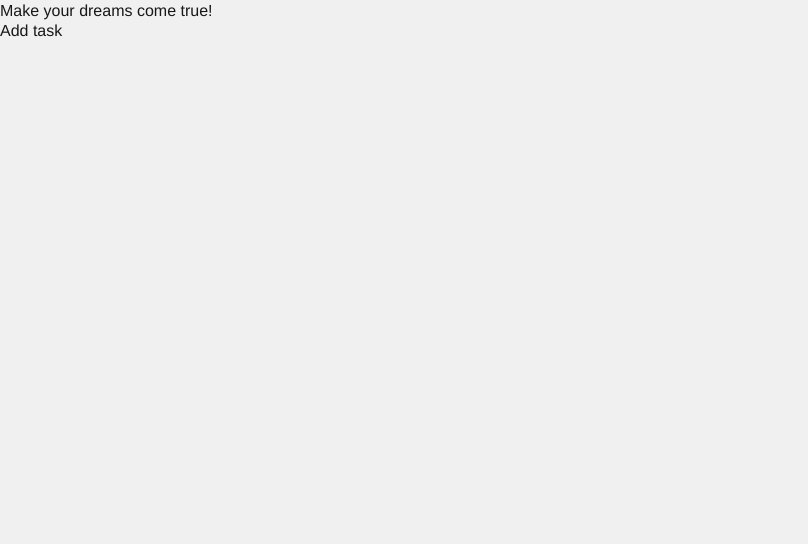
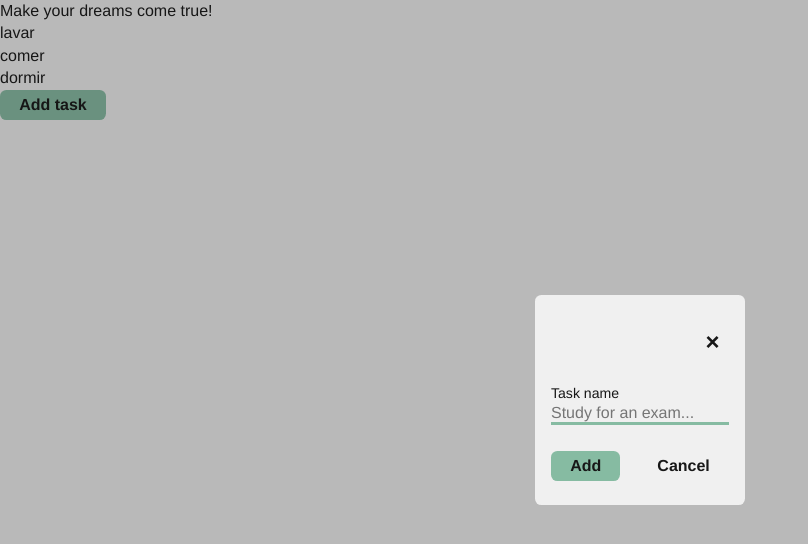
Before and after one commit to AlexRubenPumari/react-to-do-list, a React (Vite) app: page / in a window 1280 px wide. Both pictures are taken after a click on the button "Add task". Shown: the top 544 px of the page, without its empty margins (0-808 px from the left). Built offline with nearby package versions, Linux system fonts and the light colour scheme.

Commit message:
[Add] Create Modal and Prompt components

```diff
--- a/src/App.jsx
+++ b/src/App.jsx
@@ -1,17 +1,37 @@
+import useModal from './hooks/useModal.js'
+import Modal from './components/Modal.jsx'
+import Prompt from './components/Prompt.jsx'
 import './styles/App.css'
 
 export default function App() {
+  const { isModal, openModal, closeModal } = useModal()
+  const tasks = ['lavar', 'comer', 'dormir']
+
   return (
     <>
       <h1>Make your dreams come true!</h1>
-      <div>
-
+      <div className='TasksContainer'>
+      {
+        tasks.map(task => <p>{task}</p>)
+      }
+        <button
+          className='ButtonPpal'
+          onClick={openModal}
+          >
+          Add task
+        </button>
       </div>
-      <button
-        onClick={() => alert('Alert')}
-      >
-        Add task
-      </button>
+      {
+        isModal && (
+          <Modal toClose={closeModal}>
+            <Prompt
+              label='Task name'
+              placeholder='Study for an exam...'
+              toCancel={closeModal}
+            />
+          </Modal>
+        )
+      }
     </>
   )
 }
--- /dev/null
+++ b/src/components/Modal.jsx
@@ -0,0 +1,12 @@
+export default function Modal ({ children, toClose }) {
+  return (
+    <div className='Modal__overlay'>
+      <div className='Modal'>
+        <button className='Modal__btn' onClick={toClose}>
+          ×
+        </button>
+        <div className='Modal__body'>{children}</div>
+      </div>
+    </div>
+  )
+}
--- /dev/null
+++ b/src/components/Prompt.jsx
@@ -0,0 +1,12 @@
+export default function Prompt ({ label, placeholder, toAction, toCancel }) {
+  return (
+    <>
+      <label className='Prompt__label'>{label}</label>
+      <input className='Prompt__input' placeholder={placeholder} autoFocus/>
+      <div className='Prompt__buttons'>
+        <button onClick={toAction} className='ButtonPpal'>Add</button>
+        <button onClick={toCancel} className='ButtonSec'>Cancel</button>
+      </div>
+    </>
+  )
+}
--- /dev/null
+++ b/src/hooks/useModal.js
@@ -0,0 +1,9 @@
+import { useState } from 'react'
+
+export default function useModal () {
+  const [isModal, setIsModal] = useState(false)
+  const openModal = () => setIsModal(true)
+  const closeModal = () => setIsModal(false)
+
+  return { isModal, openModal, closeModal }
+}
--- a/src/styles/App.css
+++ b/src/styles/App.css
@@ -1,6 +1,15 @@
 :root {
-  --color-primary:#181818;
-  --color-secondary:#f0f0f0;
+  --rounded-sm: .4em;
+  --p-sm: .4em;
+  --p-l: 1.2em;
+  --aquamarine-60: hsl(151, 28%, 63%);
+  --aquamarine-70: hsl(151, 28%, 75%);
+  --color-primary-01:hsl(0, 0%, 9%);
+  --color-primary-01-20:hsl(0, 0%, 9%, .25);
+  --color-primary-03:hsl(0, 0%, 30%);
+  --color-secondary-01:hsl(0, 0%, 94%);
+  --color-terciary-01: var(--aquamarine-60);
+  --color-terciary-02: var(--aquamarine-70);
   --font-primary:Helvetica, Arial, sans-serif;
   --font-secondary: Verdana;
 }
@@ -49,8 +58,8 @@ blockquote:before, blockquote:after, q:before, q:after {
 }
 
 ::selection {
-  background-color: var(--color-primary);
-  color: var(--color-secondary);
+  background-color: var(--color-primary-01);
+  color: var(--color-secondary-01);
 }
 
 form, input, textarea, select, button, label, fieldset {
@@ -60,6 +69,14 @@ form, input, textarea, select, button, label, fieldset {
   background-color: transparent;
   display: block;
   color: inherit;
+}
+
+button {
+  padding: var(--p-sm) var(--p-l);
+  font-weight: bold;
+  border-radius: var(--rounded-sm);
+  transition: background-color 200ms;
+  cursor: pointer;
 }
 
 table, tr, td {
@@ -77,12 +94,67 @@ body {
   min-height: 100vh;
   font-size: 100%;
   font-family: var(--font-primary);
-  color: var(--color-primary);
-  background-color: var(--color-secondary);
+  color: var(--color-primary-01);
+  background-color: var(--color-secondary-01);
   line-height: 1.4em;
   font-smooth: always;
   -webkit-font-smoothing: antialiased;
   -moz-osx-font-smoothing: grayscale;
 }
 
+.Modal {
+  display: flex;
+  flex-direction: column;
+  align-items: flex-end;
+  gap: 1em;
+  background-color: var(--color-secondary-01);
+  border-radius: var(--rounded-sm);
+  padding: 1.5em 1em;
+}
+.Modal__overlay {
+  display: flex;
+  justify-content: center;
+  align-items: center;
+  position: fixed;
+  inset: 0;
+  background-color: var(--color-primary-01-20);
+}
+.Modal__btn {
+  padding: var(--p-sm);
+  font-weight: bolder;
+  font-size: 1.5rem;
+  transition: 200ms color;
+}
+.Modal__btn:hover {
+  color: var(--color-primary-03);
+}
+
+.Prompt__label {
+  font-size: 0.88em;
+}
+.Prompt__input {
+  margin-bottom: 1.6em;
+  border-bottom: 3px solid transparent;
+  transition: border-color 200ms;
+}
+.Prompt__input:focus {
+  outline: none;
+  border-color: var(--color-terciary-01);
+}
+.Prompt__buttons {
+  display: flex;
+  justify-content: space-between;
+}
+
+.ButtonPpal {
+  background-color: var(--color-terciary-01);
+}
+.ButtonPpal:hover {
+  background-color: var(--color-terciary-02);
+}
+.ButtonSec:hover {
+  text-decoration: underline;
+  text-decoration-thickness: 2px;
+}
+
 /*# sourceMappingURL=App.css.map */
--- /dev/null
+++ b/src/styles/sass/_Modal.scss
@@ -0,0 +1,32 @@
+.Modal {
+  display: flex;
+  flex-direction: column;
+  align-items: flex-end;
+  gap: 1em;
+
+  background-color: var(--color-secondary-01);
+  border-radius: var(--rounded-sm);
+  padding: 1.5em 1em;
+  &__overlay {
+    display: flex;
+    justify-content: center;
+    align-items: center;
+
+    position: fixed;
+    inset: 0;
+
+    background-color: var(--color-primary-01-20);
+  }
+  &__btn {
+    padding: var(--p-sm);
+
+    font: {
+      weight: bolder;
+      size: 1.5rem;
+    }
+    transition: 200ms color;
+    &:hover {
+      color: var(--color-primary-03);
+    }
+  }
+}
--- /dev/null
+++ b/src/styles/sass/_Prompt.scss
@@ -0,0 +1,18 @@
+.Prompt {
+  &__label {
+    font-size: .88em;
+  }
+  &__input {
+    margin-bottom: 1.6em;
+    border-bottom: 3px solid transparent;
+    transition: border-color 200ms;
+    &:focus {
+      outline: none;
+      border-color: var(--color-terciary-01);
+    }
+  }
+  &__buttons {
+    display: flex;
+    justify-content: space-between;
+  }
+}
--- a/src/styles/sass/_base.scss
+++ b/src/styles/sass/_base.scss
@@ -1,6 +1,18 @@
 :root {
-  --color-primary:#181818;
-  --color-secondary:#f0f0f0;
+  --rounded-sm: .4em;
+
+  --p-sm: .4em;
+  --p-l: 1.2em;
+
+  --aquamarine-60: hsl(151, 28%, 63%);
+  --aquamarine-70: hsl(151, 28%, 75%);
+
+  --color-primary-01:hsl(0, 0%, 9%);
+  --color-primary-01-20:hsl(0, 0%, 9%, .25);
+  --color-primary-03:hsl(0, 0%, 30%);
+  --color-secondary-01:hsl(0, 0%, 94%);
+  --color-terciary-01: var(--aquamarine-60);
+  --color-terciary-02: var(--aquamarine-70);
   --font-primary:Helvetica, Arial, sans-serif;
   --font-secondary: Verdana;
 }
@@ -40,8 +52,8 @@ blockquote:before, blockquote:after, q:before, q:after {
   content: none;
 }
 ::selection {
-  background-color: var(--color-primary);
-  color:var(--color-secondary);
+  background-color: var(--color-primary-01);
+  color:var(--color-secondary-01);
 }
 form, input, textarea, select, button, label, fieldset {
   font-family: inherit;
@@ -50,6 +62,14 @@ form, input, textarea, select, button, label, fieldset {
   background-color: transparent;
   display: block;
   color: inherit;
+}
+button {
+  padding: var(--p-sm) var(--p-l);
+
+  font-weight: bold;
+  border-radius: var(--rounded-sm);
+  transition: background-color 200ms;
+  cursor: pointer;
 }
 table, tr, td {
   border-collapse: collapse;
@@ -64,8 +84,8 @@ body {
   min-height:100vh;
   font-size: 100%;
   font-family: var(--font-primary);
-  color: var(--color-primary);
-  background-color: var(--color-secondary);
+  color: var(--color-primary-01);
+  background-color: var(--color-secondary-01);
   line-height: 1.4em;
   font-smooth: always;
   -webkit-font-smoothing:antialiased;
--- a/src/styles/sass/main.scss
+++ b/src/styles/sass/main.scss
@@ -1,2 +1,21 @@
 @use './config.scss';
 @use './base.scss';
+@use './Modal.scss';
+@use './Prompt.scss';
+
+.Button {
+  &Ppal {
+    background-color: var(--color-terciary-01);
+    &:hover {
+      background-color: var(--color-terciary-02);
+    }
+  }
+  &Sec {
+    &:hover {
+      text: {
+        decoration: underline;
+        decoration-thickness: 2px;
+      }
+    }
+  }
+}
```
Also changed, not shown: 1 other file (tests, documents, lock files or other folders).
